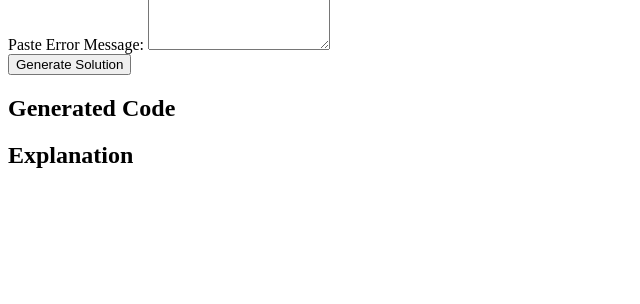
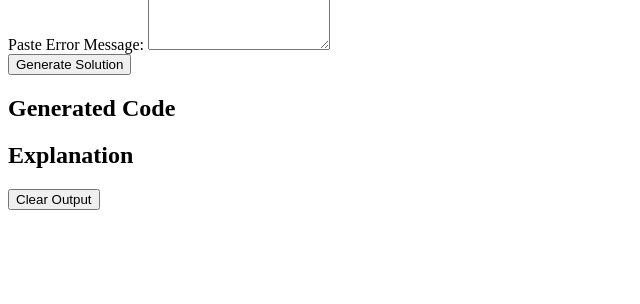
Before and after one commit to shubhendu-ghosh-DS/PairProAI-Beta, a Flask app: page / in a window 1280 px wide. Shown: the part 283-587 px from the top of the page, without its empty margins (0-640 px from the left). Run offline with Flask 3, Linux system fonts and the light colour scheme.

Commit message:
Update app/templates/index.html

```diff
--- a/app/templates/index.html
+++ b/app/templates/index.html
@@ -4,10 +4,18 @@
     <meta charset="UTF-8">
     <meta name="viewport" content="width=device-width, initial-scale=1.0">
     <title>PairProAI - Your AI Pair Programmer</title>
+
+    <!-- External CSS -->
     <link rel="stylesheet" href="{{ url_for('static', filename='css/style.css') }}">
+
+    <!-- jQuery -->
     <script src="https://code.jquery.com/jquery-3.6.0.min.js"></script>
+
+    <!-- Markdown Parser -->
+    <script src="https://cdnjs.cloudflare.com/ajax/libs/marked/4.3.0/marked.min.js"></script>
 </head>
 <body>
+
     <div class="container">
         <h1>PairProAI</h1>
         <p class="subtitle">Your AI-Powered Pair Programmer</p>
@@ -28,7 +36,8 @@
                 <option value="Debug Your Code">Debug Your Code</option>
             </select>
 
-            <div id="language_select" class="hidden">
+            <!-- Target Language (For Code Translation) -->
+            <div id="language_select">
                 <label for="target_language">Target Language:</label>
                 <select id="target_language">
                     <option value="Python">Python</option>
@@ -44,6 +53,7 @@
                 </select>
             </div>
 
+            <!-- Error Message Box (For Debugging) -->
             <div id="error_message_box" class="hidden">
                 <label for="error_message">Paste Error Message:</label>
                 <textarea id="error_message" rows="3"></textarea>
@@ -52,15 +62,20 @@
 
         <button id="generate_btn">Generate Solution</button>
 
+        <!-- Output Section -->
         <div id="output_container" class="hidden">
             <h2>Generated Code</h2>
             <pre id="generated_code"></pre>
 
             <h2>Explanation</h2>
-            <p id="explanation"></p>
+            <div id="explanation"></div>  <!-- Markdown Output Here -->
+
+            <!-- Clear Button -->
+            <button id="clear_btn">Clear Output</button>
         </div>
     </div>
 
+    <!-- JavaScript -->
     <script src="{{ url_for('static', filename='js/script.js') }}"></script>
 </body>
 </html>
```
